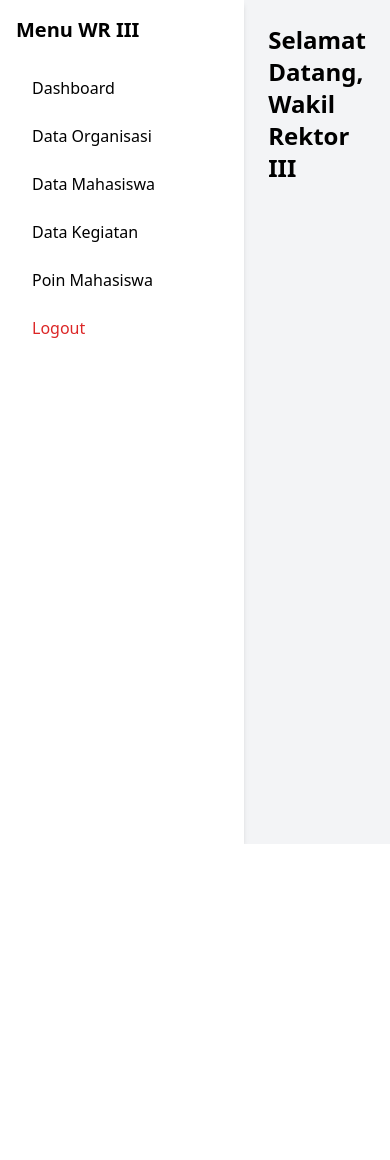
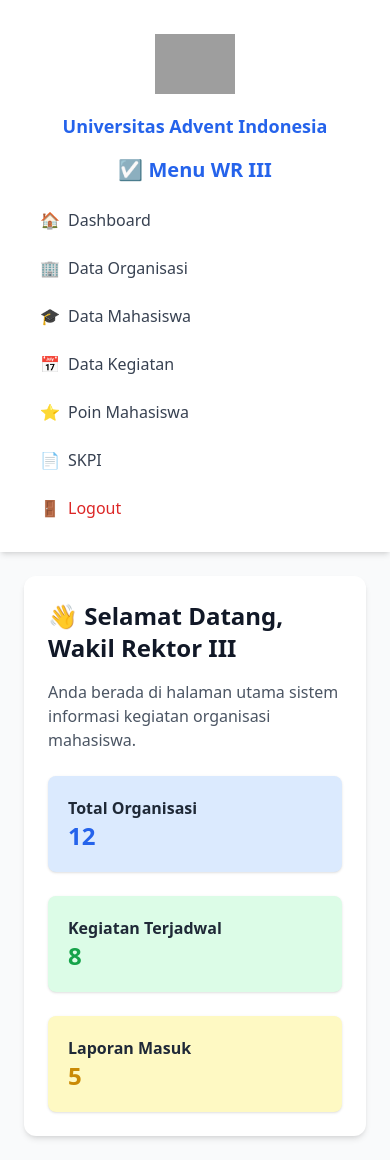
Before and after one commit to Ejaa0/skpiku, a Laravel app: page /warek/dashboard in a window 390 px wide. Before the commit the page ends 844 px from the top, so only its background shows below. Run offline with Laravel 12, Linux system fonts and the light colour scheme; a user stored in the database is signed in; data comes from the database, SQL or seed files in the repository; parts of the project's set-up code (start-up, migrations or seed data) failed here and were passed over; some libraries are stand-ins or nearby versions; grey boxes are pictures that could not be loaded.

Commit message:
menambahkan pdf

```diff
--- a/composer.json
+++ b/composer.json
@@ -7,6 +7,7 @@
     "license": "MIT",
     "require": {
         "php": "^8.2",
+        "barryvdh/laravel-dompdf": "^3.1",
         "laravel/framework": "^12.0",
         "laravel/tinker": "^2.10.1"
     },
--- a/resources/views/layouts/dashboard_warek_utama.blade.php
+++ b/resources/views/layouts/dashboard_warek_utama.blade.php
@@ -1,47 +1,71 @@
-<!-- resources/views/warek/dashboard_warek_utama.blade.php -->
 <!DOCTYPE html>
 <html lang="en">
 <head>
     <meta charset="UTF-8">
     <title>Dashboard WR III</title>
     <script src="https://cdn.tailwindcss.com"></script>
+    <script>
+        tailwind.config = {
+            darkMode: 'class',
+            theme: {
+                extend: {
+                    colors: {
+                        primary: '#2563eb',
+                    },
+                    keyframes: {
+                        fadeIn: {
+                            '0%': { opacity: '0' },
+                            '100%': { opacity: '1' },
+                        },
+                        slideIn: {
+                            '0%': { transform: 'translateX(-100%)' },
+                            '100%': { transform: 'translateX(0)' },
+                        }
+                    },
+                    animation: {
+                        fadeIn: 'fadeIn 0.8s ease-out',
+                        slideIn: 'slideIn 0.5s ease-out',
+                    }
+                }
+            }
+        }
+    </script>
 </head>
-<body class="flex min-h-screen bg-gray-100">
+<body class="flex flex-col md:flex-row min-h-screen bg-gray-100 text-gray-800">
+
     <!-- Sidebar -->
-    <aside class="w-64 bg-white shadow-md p-4">
-        <h2 class="text-xl font-semibold mb-6">Menu WR III</h2>
-        <ul class="space-y-2">
-            <li>
-                <a href="{{ route('warek.dashboard') }}" class="block py-2 px-4 rounded hover:bg-gray-200">
-                    Dashboard
+    <aside class="w-full md:w-64 bg-white shadow-md p-6 space-y-4 animation-slideIn z-10">
+        <!-- Logo UNAI -->
+        <div class="flex flex-col items-center mb-4">
+            <img src="{{ asset('images/Logo-Unai.png') }}" alt="Logo UNAI" class="w-20 h-20 object-contain mb-2 animate-fadeIn">
+            <span class="text-center text-lg font-semibold text-primary">Universitas Advent Indonesia</span>
+        </div>
+
+        <h2 class="text-xl font-bold text-primary mt-4 mb-6 text-center md:text-left">☑️ Menu WR III</h2>
+
+        <nav class="space-y-2 text-gray-700 font-medium">
+            <a href="{{ route('warek.dashboard') }}" class="flex items-center py-2 px-4 rounded-lg hover:bg-blue-100 transition">
+                🏠 <span class="ml-2">Dashboard</span>
             </a>
-            </li>
-            <li>
-                <a href="{{ route('organisasi.index') }}" class="block py-2 px-4 rounded hover:bg-gray-200">
-                    Data Organisasi
+            <a href="{{ route('organisasi.index') }}" class="flex items-center py-2 px-4 rounded-lg hover:bg-blue-100 transition">
+                🏢 <span class="ml-2">Data Organisasi</span>
             </a>
-            </li>
-            <li>
-                <a href="{{ route('mahasiswa.index') }}" class="block py-2 px-4 rounded hover:bg-gray-200">
-                    Data Mahasiswa
+            <a href="{{ route('mahasiswa.index') }}" class="flex items-center py-2 px-4 rounded-lg hover:bg-blue-100 transition">
+                🎓 <span class="ml-2">Data Mahasiswa</span>
             </a>
-            </li>
-            <li>
-                <a href="{{ route('kegiatan.index') }}" class="block py-2 px-4 rounded hover:bg-gray-200">
-                    Data Kegiatan
+            <a href="{{ route('kegiatan.index') }}" class="flex items-center py-2 px-4 rounded-lg hover:bg-blue-100 transition">
+                📅 <span class="ml-2">Data Kegiatan</span>
             </a>
-            </li>
-            <li>
-                <a href="{{ route('poin.index') }}" class="block py-2 px-4 rounded hover:bg-gray-200">
-                    Poin Mahasiswa
+            <a href="{{ route('poin.index') }}" class="flex items-center py-2 px-4 rounded-lg hover:bg-blue-100 transition">
+                ⭐ <span class="ml-2">Poin Mahasiswa</span>
             </a>
-            </li>
-            <li>
-                <a href="#" onclick="event.preventDefault(); confirmLogout();" class="block py-2 px-4 rounded text-red-600 hover:bg-red-100">
-                    Logout
+            <a href="{{ route('skpi.index') }}" class="flex items-center py-2 px-4 rounded-lg hover:bg-blue-100 transition">
+                📄 <span class="ml-2">SKPI</span>
             </a>
-            </li>
-        </ul>
+            <a href="#" onclick="event.preventDefault(); confirmLogout();" class="flex items-center py-2 px-4 rounded-lg text-red-600 hover:bg-red-100 transition">
+                🚪 <span class="ml-2">Logout</span>
+            </a>
+        </nav>
 
         <!-- Logout Form -->
         <form id="logout-form" action="{{ route('logout.warek') }}" method="POST" class="hidden">
@@ -50,9 +74,27 @@
     </aside>
 
     <!-- Main Content -->
-    <main class="flex-1 p-6">
-        <h1 class="text-2xl font-bold mb-4">Selamat Datang, Wakil Rektor III</h1>
-        {{-- Konten dashboard lainnya di sini --}}
+    <main class="flex-1 p-6 md:p-10 bg-gray-50 animate-fadeIn">
+        <div class="bg-white p-6 md:p-8 rounded-xl shadow-md">
+            <h1 class="text-2xl md:text-3xl font-bold text-gray-900 mb-4">👋 Selamat Datang, Wakil Rektor III</h1>
+            <p class="text-gray-600 mb-6">Anda berada di halaman utama sistem informasi kegiatan organisasi mahasiswa.</p>
+
+            <!-- Statistik -->
+            <div class="grid grid-cols-1 sm:grid-cols-2 lg:grid-cols-3 gap-6">
+                <div class="bg-blue-100 p-5 rounded-lg shadow hover:scale-105 transition-transform">
+                    <p class="text-gray-800 font-semibold">Total Organisasi</p>
+                    <h2 class="text-2xl font-bold text-blue-600">12</h2>
+                </div>
+                <div class="bg-green-100 p-5 rounded-lg shadow hover:scale-105 transition-transform">
+                    <p class="text-gray-800 font-semibold">Kegiatan Terjadwal</p>
+                    <h2 class="text-2xl font-bold text-green-600">8</h2>
+                </div>
+                <div class="bg-yellow-100 p-5 rounded-lg shadow hover:scale-105 transition-transform">
+                    <p class="text-gray-800 font-semibold">Laporan Masuk</p>
+                    <h2 class="text-2xl font-bold text-yellow-600">5</h2>
+                </div>
+            </div>
+        </div>
     </main>
 
     <script>
--- a/resources/views/warek/dashboard_warek.blade.php
+++ b/resources/views/warek/dashboard_warek.blade.php
@@ -1,8 +1,33 @@
 @extends('layouts.dashboard_warek_utama')
 
 @section('content')
-<div class="bg-white dark:bg-gray-800 p-6 rounded shadow">
-    <h1 class="text-3xl font-bold mb-4">👨‍💼 Dashboard Wakil Rektor III</h1>
-    <p>Selamat datang di halaman dashboard WR III.</p>
+<div class="bg-gradient-to-r from-blue-100 to-blue-200 dark:from-gray-700 dark:to-gray-800 p-8 rounded-2xl shadow-lg">
+    <div class="flex items-center justify-between mb-6">
+        <div>
+            <h1 class="text-4xl font-extrabold text-gray-800 dark:text-white mb-2 flex items-center">
+                <svg xmlns="http://www.w3.org/2000/svg" class="h-9 w-9 text-blue-600 dark:text-blue-400 mr-2" fill="none" viewBox="0 0 24 24" stroke="currentColor">
+                    <path stroke-linecap="round" stroke-linejoin="round" stroke-width="2" d="M5.121 17.804A9.003 9.003 0 1112 21a9.003 9.003 0 01-6.879-3.196z" />
+                </svg>
+                Dashboard WR III
+            </h1>
+            <p class="text-gray-700 dark:text-gray-300">Selamat datang, Wakil Rektor III. Berikut adalah ringkasan aktivitas Anda.</p>
+        </div>
+        <img src="https://www.svgrepo.com/show/331482/dashboard.svg" alt="Dashboard Illustration" class="w-32 h-32 hidden md:block">
+    </div>
+
+    <div class="grid grid-cols-1 md:grid-cols-3 gap-6 mt-6">
+        <div class="bg-white dark:bg-gray-700 p-5 rounded-xl shadow hover:shadow-xl transition duration-300">
+            <h2 class="text-xl font-semibold text-gray-800 dark:text-white mb-2">👥 Total Organisasi</h2>
+            <p class="text-2xl font-bold text-blue-600 dark:text-blue-400">12</p>
+        </div>
+        <div class="bg-white dark:bg-gray-700 p-5 rounded-xl shadow hover:shadow-xl transition duration-300">
+            <h2 class="text-xl font-semibold text-gray-800 dark:text-white mb-2">📆 Kegiatan Terjadwal</h2>
+            <p class="text-2xl font-bold text-blue-600 dark:text-blue-400">8</p>
+        </div>
+        <div class="bg-white dark:bg-gray-700 p-5 rounded-xl shadow hover:shadow-xl transition duration-300">
+            <h2 class="text-xl font-semibold text-gray-800 dark:text-white mb-2">📝 Laporan Masuk</h2>
+            <p class="text-2xl font-bold text-blue-600 dark:text-blue-400">5</p>
+        </div>
+    </div>
 </div>
 @endsection
--- a/routes/web.php
+++ b/routes/web.php
@@ -5,13 +5,37 @@
 use App\Http\Controllers\MahasiswaController;
 use App\Http\Controllers\KegiatanController;
 use App\Http\Controllers\OrganisasiController;
+use App\Http\Controllers\SKPIController;
 use App\Http\Controllers\PoinMahasiswaController;
 
 $defaultAdminEmail = 'rezaivander12@gmail.com';
 $defaultAdminPasswordHash = password_hash('rahasia123', PASSWORD_DEFAULT);
 
-// Halaman utama
-Route::get('/', fn () => view('dashboard'));
+// ======================== HALAMAN UTAMA (DASHBOARD AWAL) ========================
+Route::get('/', function () {
+    return view('dashboard'); // Menampilkan resources/views/dashboard.blade.php
+})->name('beranda');
+
+// ======================== LOGIN MAHASISWA ========================
+Route::get('/login/mahasiswa', fn () => view('mahasiswa.login'))->name('mahasiswa.login');
+
+Route::post('/login/mahasiswa', function (Request $request) {
+    if ($request->email === 'mahasiswa@unai.ac.id' && $request->password === 'mahasiswa123') {
+        session([
+            'is_mahasiswa_logged_in' => true,
+            'mahasiswa_email' => $request->email,
+        ]);
+        return redirect('/mahasiswa/dashboard');
+    }
+    return redirect()->route('mahasiswa.login')->with('error', 'Email atau password salah.');
+})->name('mahasiswa.login.submit');
+
+Route::get('/mahasiswa/dashboard', function () {
+    if (!session('is_mahasiswa_logged_in')) {
+        return redirect()->route('mahasiswa.login');
+    }
+    return view('mahasiswa.dashboard');
+})->name('mahasiswa.dashboard');
 
 // ======================== LOGIN ADMIN ========================
 Route::get('/login/admin', fn () => view('admin.login'))->name('admin.login');
@@ -76,11 +100,17 @@
     return redirect()->route('admin.login');
 })->name('logout');
 
+
+Route::get('/skpi/form', [SKPIController::class, 'form']);
+Route::post('/skpi/generate', [SKPIController::class, 'generate'])->name('skpi.generate');
+Route::get('/skpi/{skpi}/export-pdf', [SKPIController::class, 'exportPdf'])->name('skpi.exportPdf');
+Route::get('/skpi', [SKPIController::class, 'index']);
+Route::post('/skpi/generate', [SKPIController::class, 'generate']);
+Route::resource('skpi', SKPIController::class);
+
+
 // ======================== RESOURCE CONTROLLERS ========================
 Route::resource('mahasiswa', MahasiswaController::class);
 Route::resource('kegiatan', KegiatanController::class);
 Route::resource('organisasi', OrganisasiController::class);
 Route::resource('poin', PoinMahasiswaController::class);
-
-// ======================== Login view routes (tidak duplikat) ========================
-Route::get('/login/mahasiswa', fn () => view('mahasiswa.login'))->name('mahasiswa.login');
```
Also changed, not shown: app/Http/Controllers/SKPIController.php (added, +42 -0 lines), app/Models/Skpi.php (added, +28 -0 lines), resources/views/exports/form_skpi.blade.php (added, +25 -0 lines), resources/views/mahasiswa/login.blade.php (added, +21 -0 lines), resources/views/skpi/form.blade.php (added, +25 -0 lines), resources/views/warek/login.blade.php (+17 -1 lines), database/migrations/2025_05_21_032428_create_skpis_table.php (added), 1 other file. Lines whose indentation alone changed are shown as unchanged.
